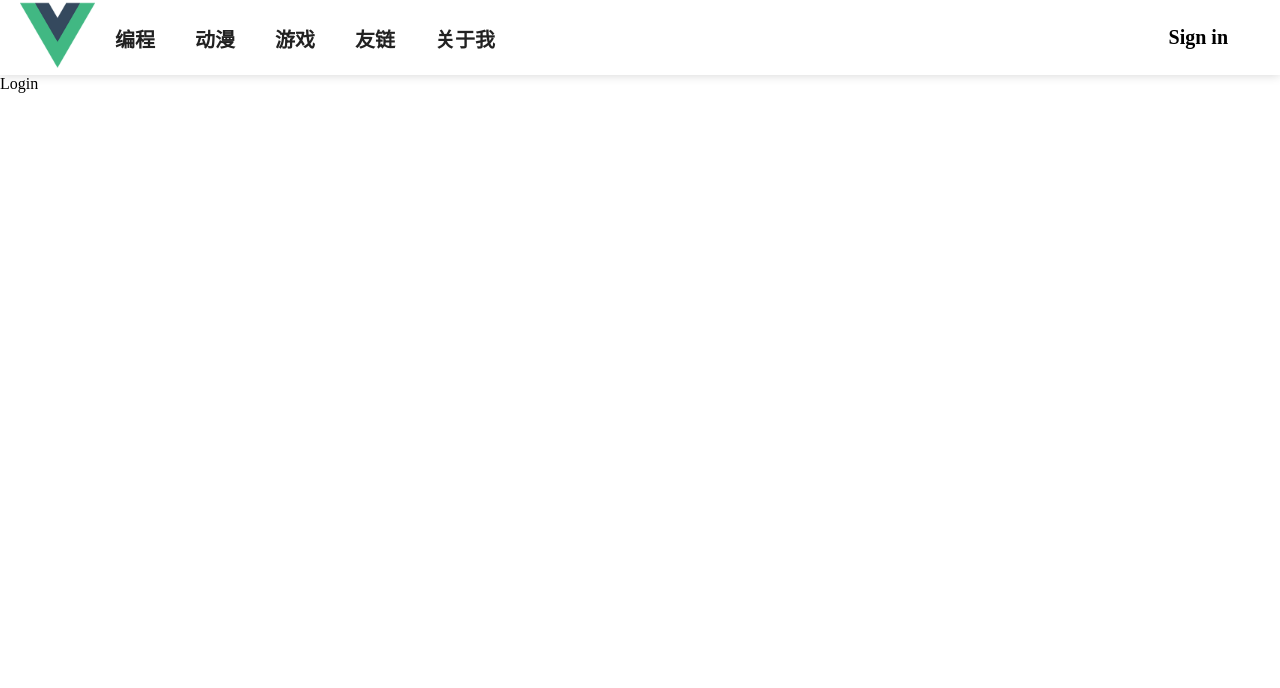
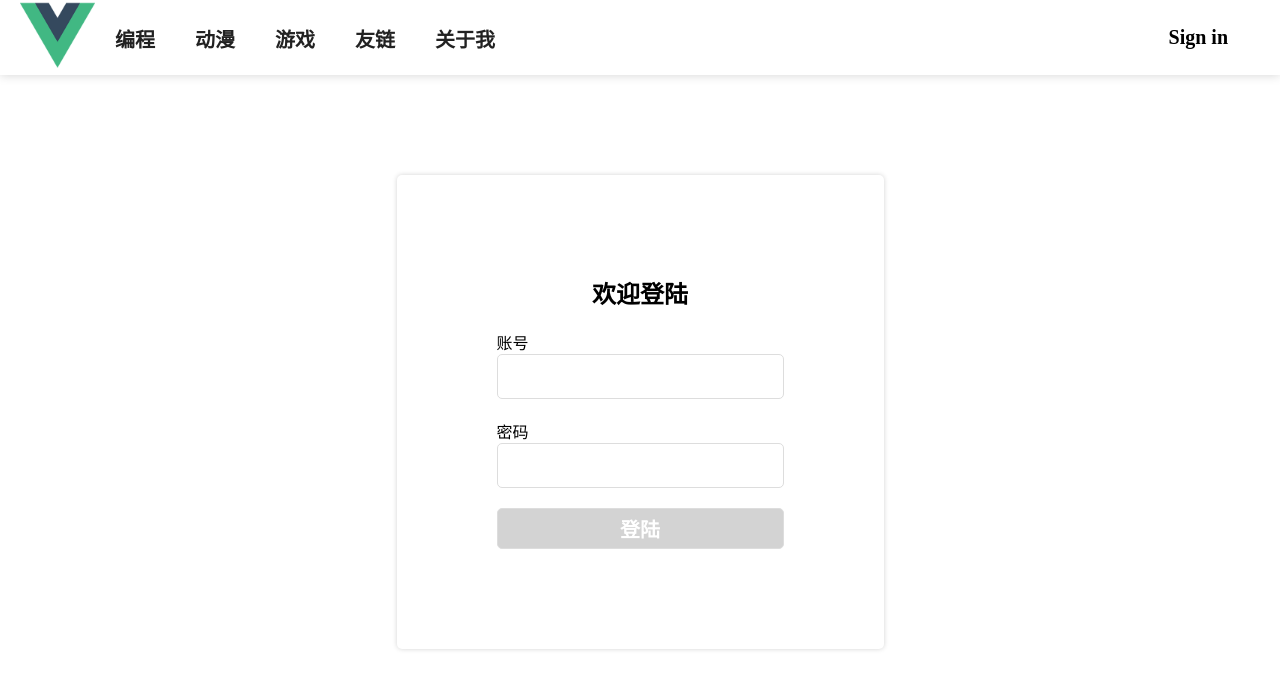
Before and after one commit to luomengfanchen/personal-site-vue, a Vue app: page /login in a window 1280 px wide. Shown: the top 688 px of the page. Built offline with nearby package versions, Linux system fonts and the light colour scheme.

Commit message:
添加了登录界面

```diff
--- a/public/index.html
+++ b/public/index.html
@@ -1,5 +1,5 @@
 <!DOCTYPE html>
-<html lang="">
+<html lang="zh">
     <head>
         <meta charset="utf-8" />
         <meta http-equiv="X-UA-Compatible" content="IE=edge" />
--- a/src/components/Header.vue
+++ b/src/components/Header.vue
@@ -2,7 +2,7 @@
     <header class="header">
         <!-- 导航栏 -->
         <nav class="nav">
-            <a href="">
+            <a href="/">
                 <img class="nav-img" src="../assets/logo.png" />
             </a>
             <a class="nav-item" href="">编程</a>
--- a/src/views/Login.vue
+++ b/src/views/Login.vue
@@ -1,6 +1,24 @@
 <template>
-    <div>
-        Login
+    <div class="login">
+        <div class="login-card">
+            <h2 class="login-title">欢迎登陆</h2>
+
+            <form id="form">
+                <div class="login-input">
+                    <label for="account">账号</label>
+                    <input type="text" name="account" />
+                </div>
+
+                <div class="login-input">
+                    <label for="password">密码</label>
+                    <input type="password" name="password" />
+                </div>
+
+                <div class="login-button">
+                    <input type="submit" value="登陆" />
+                </div>
+            </form>
+        </div>
     </div>
 </template>
 
@@ -10,4 +28,75 @@ export default {
 }
 </script>
 
-<style></style>
+<style scoped>
+/* 预处理 */
+* {
+    padding: 0px;
+    margin: 0px;
+}
+
+/* 登陆容器 */
+.login {
+    align-items: center;
+    display: flex;
+    height: 100%;
+    justify-content: center;
+}
+
+/* 登陆卡片 */
+.login-card {
+    align-items: center;
+    background-color: #fff;
+    border-radius: 5px;
+    box-shadow: 0px 0px 5px 0px #d3d3d3;
+    display: flex;
+    flex-direction: column;
+    justify-content: center;
+    padding: 100px;
+    margin-top: 100px;
+}
+
+/* 登陆标题 */
+.login-title {
+    font-family: 'Source Han Serif';
+    font-weight: bold;
+    margin-bottom: 20px;
+}
+
+/* 登陆输入容器 */
+.login-input {
+    display: flex;
+    flex-direction: column;
+    font-family: 'Source Han Serif';
+    margin-bottom: 20px;
+}
+.login-input > input {
+    border: #ddd solid 1px;
+    border-radius: 5px;
+    color: #868686;
+    font-size: 20px;
+    outline: none;
+    padding: 10px;
+}
+.login-input > input:focus {
+    border: #4169e1 solid 1px;
+    transition: all 0.4s ease 0s;
+}
+
+/* 登陆按钮 */
+.login-button > input {
+    background-color: #d3d3d3;
+    border: #ddd solid 1px;
+    border-radius: 5px;
+    color: #fff;
+    font-family: 'Source Han Serif';
+    font-size: 20px;
+    font-weight: bold;
+    padding: 5px;
+    width: 100%;
+}
+.login-button > input:hover {
+    background-color: #708de6;
+    transition: all 0.4s ease 0s;
+}
+</style>
```
